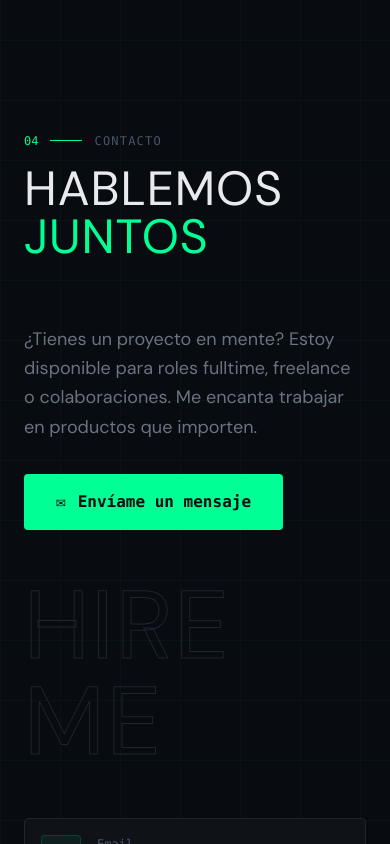
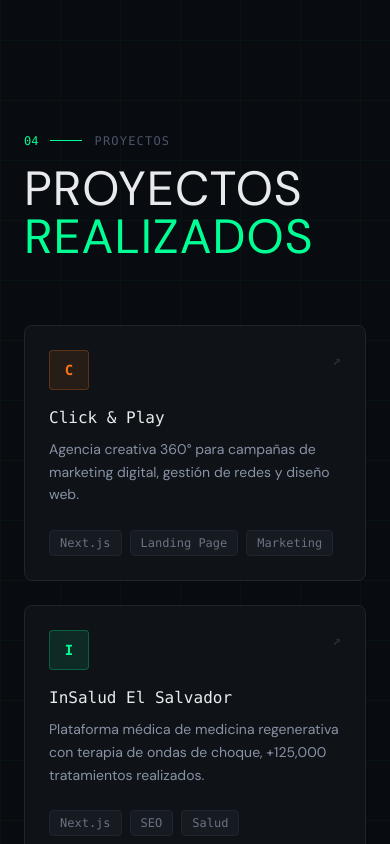
Before and after one commit to fabriciodev26/portfolio_web, a Next.js app: page / in a window 390 px wide. Shown: the part 5660-6504 px from the top of the page. Built offline with nearby package versions, Linux system fonts and the light colour scheme.

Commit message:
Add Proyectos section showcasing 5 completed client projects
Renumbers Contact to section 05 and adds a nav link for Proyectos.

```diff
--- a/app/page.tsx
+++ b/app/page.tsx
@@ -3,6 +3,7 @@ import Hero from "@/components/Hero";
 import About from "@/components/About";
 import Experience from "@/components/Experience";
 import Skills from "@/components/Skills";
+import Projects from "@/components/Projects";
 import Contact from "@/components/Contact";
 import Footer from "@/components/Footer";
 import CursorGlow from "@/components/CursorGlow";
@@ -29,6 +30,7 @@ export default function Home() {
         <About />
         <Experience />
         <Skills />
+        <Projects />
         <Contact />
         <Footer />
       </div>
--- a/components/Contact.tsx
+++ b/components/Contact.tsx
@@ -17,8 +17,8 @@ const contacts = [
   },
   {
     label: "WhatsApp",
-    value: "+51 945 813 309",
-    href: "https://wa.me/51945813309",
+    value: "+51 942 981 513",
+    href: "https://wa.me/51942981513",
     icon: "◉",
   },
   {
@@ -51,7 +51,7 @@ export default function Contact() {
           style={{ opacity: visible ? 1 : 0, transform: visible ? "translateY(0)" : "translateY(20px)" }}
         >
           <div className="flex items-center gap-3 mb-4">
-            <span className="font-mono text-xs" style={{ color: "#00FF94" }}>04</span>
+            <span className="font-mono text-xs" style={{ color: "#00FF94" }}>05</span>
             <div className="h-px w-8" style={{ background: "#00FF94" }} />
             <span className="font-mono text-xs uppercase tracking-widest" style={{ color: "#4A5568" }}>
               Contacto
--- a/components/Navbar.tsx
+++ b/components/Navbar.tsx
@@ -7,6 +7,7 @@ const links = [
   { label: "Sobre mí", href: "#about" },
   { label: "Experiencia", href: "#experience" },
   { label: "Skills", href: "#skills" },
+  { label: "Proyectos", href: "#projects" },
   { label: "Contacto", href: "#contact" },
 ];
 
--- /dev/null
+++ b/components/Projects.tsx
@@ -0,0 +1,155 @@
+"use client";
+
+import { useEffect, useRef, useState } from "react";
+
+const projects = [
+  {
+    name: "Click & Play",
+    description:
+      "Agencia creativa 360° para campañas de marketing digital, gestión de redes y diseño web.",
+    href: "https://cpmarketing-nine.vercel.app/",
+    tags: ["Next.js", "Landing Page", "Marketing"],
+    color: "#F97316",
+  },
+  {
+    name: "InSalud El Salvador",
+    description:
+      "Plataforma médica de medicina regenerativa con terapia de ondas de choque, +125,000 tratamientos realizados.",
+    href: "https://www.insalud.sv/",
+    tags: ["Next.js", "SEO", "Salud"],
+    color: "#00FF94",
+  },
+  {
+    name: "SyfCode",
+    description:
+      "Sitio de agencia web propia: landings, sitios corporativos y e-commerce enfocados en conversión.",
+    href: "https://syfcode.com/",
+    tags: ["Agencia", "Next.js", "UI/UX"],
+    color: "#A78BFA",
+  },
+  {
+    name: "Grupo Vemper",
+    description:
+      "Soluciones financieras e inmobiliarias con simulador de préstamos en tiempo real.",
+    href: "https://grupovemper.com/",
+    tags: ["React", "Fintech", "Calculadora"],
+    color: "#007bff",
+  },
+  {
+    name: "Bienestar Comunidad",
+    description:
+      "Plataforma informativa de bienestar comunitario, con foco en experiencia y accesibilidad.",
+    href: "https://bienestar-comunidad-mocha.vercel.app/",
+    tags: ["React", "Accesibilidad", "Responsive"],
+    color: "#00C97A",
+  },
+];
+
+export default function Projects() {
+  const ref = useRef<HTMLDivElement>(null);
+  const [visible, setVisible] = useState(false);
+
+  useEffect(() => {
+    const observer = new IntersectionObserver(
+      ([entry]) => { if (entry.isIntersecting) setVisible(true); },
+      { threshold: 0.1 }
+    );
+    if (ref.current) observer.observe(ref.current);
+    return () => observer.disconnect();
+  }, []);
+
+  return (
+    <section id="projects" className="py-24 md:py-32" ref={ref}>
+      <div className="max-w-6xl mx-auto px-6">
+        {/* Header */}
+        <div
+          className="mb-16 transition-all duration-700"
+          style={{ opacity: visible ? 1 : 0, transform: visible ? "translateY(0)" : "translateY(20px)" }}
+        >
+          <div className="flex items-center gap-3 mb-4">
+            <span className="font-mono text-xs" style={{ color: "#00FF94" }}>04</span>
+            <div className="h-px w-8" style={{ background: "#00FF94" }} />
+            <span className="font-mono text-xs uppercase tracking-widest" style={{ color: "#4A5568" }}>
+              Proyectos
+            </span>
+          </div>
+          <h2 className="font-display text-5xl md:text-6xl" style={{ color: "#E8EAED", letterSpacing: "0.02em" }}>
+            PROYECTOS
+            <br />
+            <span style={{ color: "#00FF94" }}>REALIZADOS</span>
+          </h2>
+        </div>
+
+        {/* Projects grid */}
+        <div className="grid md:grid-cols-2 lg:grid-cols-3 gap-6">
+          {projects.map((p, i) => (
+            <a
+              key={p.name}
+              href={p.href}
+              target="_blank"
+              rel="noopener noreferrer"
+              className="group rounded-lg p-6 card-hover transition-all duration-700 flex flex-col"
+              style={{
+                background: "#0F1318",
+                border: "1px solid #1E2530",
+                opacity: visible ? 1 : 0,
+                transform: visible ? "translateY(0)" : "translateY(30px)",
+                transitionDelay: `${i * 0.1}s`,
+              }}
+              onMouseEnter={(e) => {
+                e.currentTarget.style.borderColor = `${p.color}66`;
+              }}
+              onMouseLeave={(e) => {
+                e.currentTarget.style.borderColor = "#1E2530";
+              }}
+            >
+              {/* Card header */}
+              <div className="flex items-start justify-between gap-3 mb-4">
+                <div
+                  className="w-10 h-10 rounded flex items-center justify-center flex-shrink-0 font-mono text-sm font-semibold"
+                  style={{
+                    background: `${p.color}1A`,
+                    border: `1px solid ${p.color}40`,
+                    color: p.color,
+                  }}
+                >
+                  {p.name.charAt(0)}
+                </div>
+                <span
+                  className="font-mono text-sm transition-transform duration-300 group-hover:translate-x-0.5 group-hover:-translate-y-0.5"
+                  style={{ color: "#2D3748" }}
+                >
+                  ↗
+                </span>
+              </div>
+
+              <h3 className="font-mono text-base font-medium mb-2" style={{ color: "#E8EAED" }}>
+                {p.name}
+              </h3>
+              <p className="text-sm leading-relaxed mb-6 flex-1" style={{ color: "#8892A4" }}>
+                {p.description}
+              </p>
+
+              {/* Tags */}
+              <div className="flex flex-wrap gap-2">
+                {p.tags.map((t) => (
+                  <span
+                    key={t}
+                    className="px-2.5 py-1 rounded font-mono text-xs"
+                    style={{
+                      background: "#161B22",
+                      border: "1px solid #1E2530",
+                      color: "#6B7280",
+                    }}
+                  >
+                    {t}
+                  </span>
+                ))}
+              </div>
+            </a>
+          ))}
+        </div>
+      </div>
+    </section>
+  );
+}
```
Also changed, not shown: .claude/launch.json (added), 2 other files (tests, documents, lock files or other folders).
